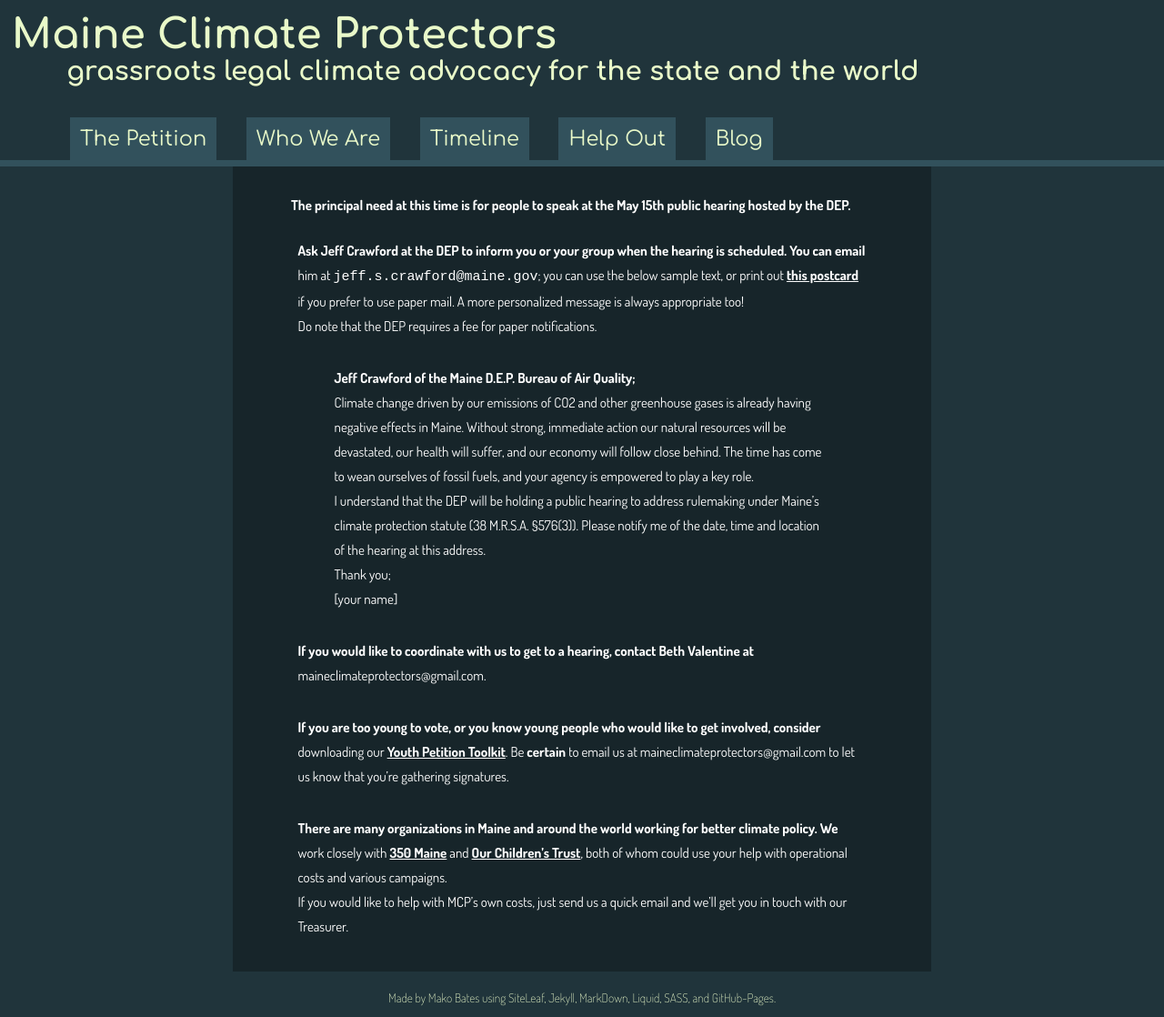
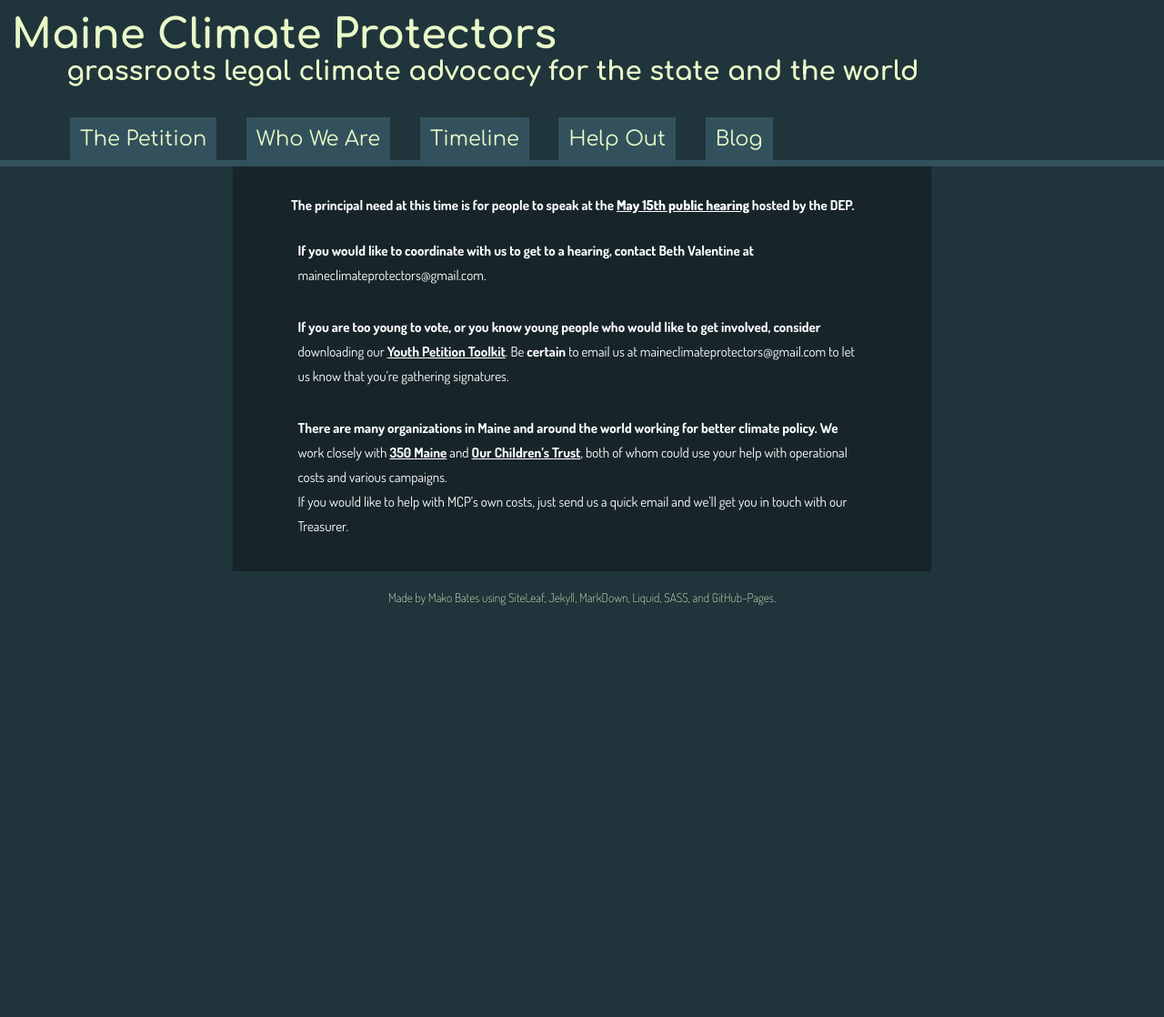
Before and after one commit to ShapeOfMatter/maine-climate-protectors, a Jekyll site: the page built from support.markdown, in a window 1280 px wide. Shown: the whole page at 91% size. Built offline with Jekyll 4.4.1, drawn with Linux system fonts in a browser that asks for light colours; after the commit the page ends 900 px from its top, so only the background shows below that.

Commit message:
Updated Support

```diff
--- a/support.markdown
+++ b/support.markdown
@@ -3,16 +3,7 @@ title: Support MCP
 date: 2017-12-13 15:14:00 -05:00
 ---
 
-#### The principal need at this time is for people to speak at the May 15th public hearing hosted by the DEP.
-
-Ask Jeff Crawford at the DEP to inform you or your group when the hearing is scheduled. You can email him at `jeff.s.crawford@maine.gov`; you can use the below sample text, or print out [this postcard]({{ "/uploads/postcard%20to%20dep%2020180202a.pdf" | relative_url }}) if you prefer to use paper mail. A more personalized message is always appropriate too!
-Do note that the DEP requires a fee for paper notifications.
-
-> Jeff Crawford of the Maine D.E.P. Bureau of Air Quality;
-> Climate change driven by our emissions of CO2 and other greenhouse gases is already having negative effects in Maine. Without strong, immediate action our natural resources will be devastated, our health will suffer, and our economy will follow close behind. The time has come to wean ourselves of fossil fuels, and your agency is empowered to play a key role.
-> I understand that the DEP will be holding a public hearing to address rulemaking under Maine's climate protection statute (38  M.R.S.A. §576(3)). Please notify me of the date, time and location of the hearing at this address.
-> Thank you;
-> [your name]
+#### The principal need at this time is for people to speak at the [May 15th public hearing]({{ "/posts/dep-hearing-may-15th/" | relative_url }}) hosted by the DEP.
 
 If you would like to coordinate with us to get to a hearing, contact Beth Valentine at {{ site.contact_email }}.
 
```
